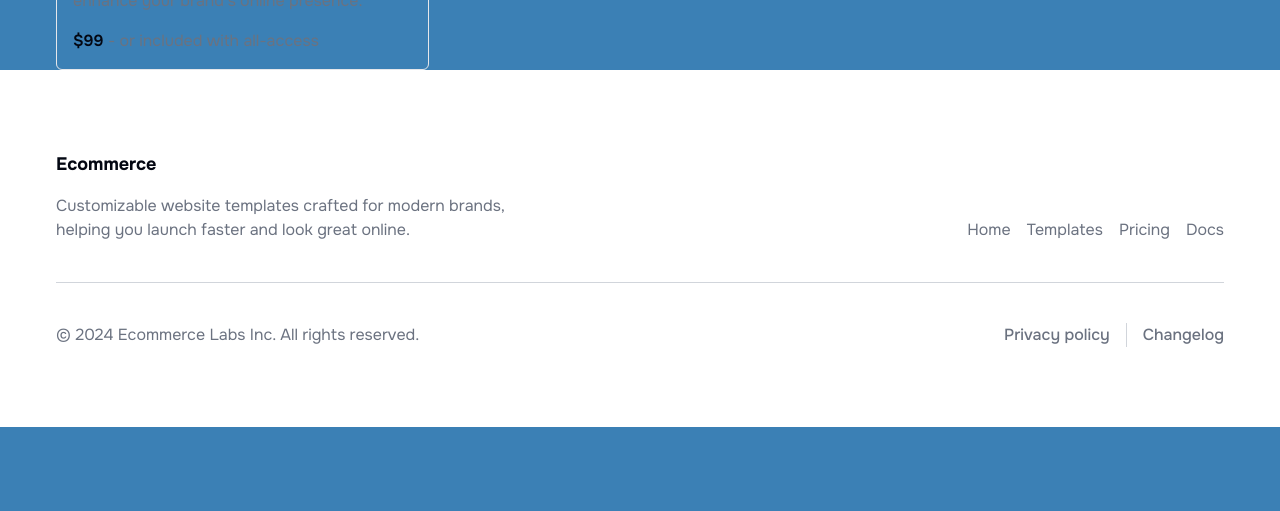
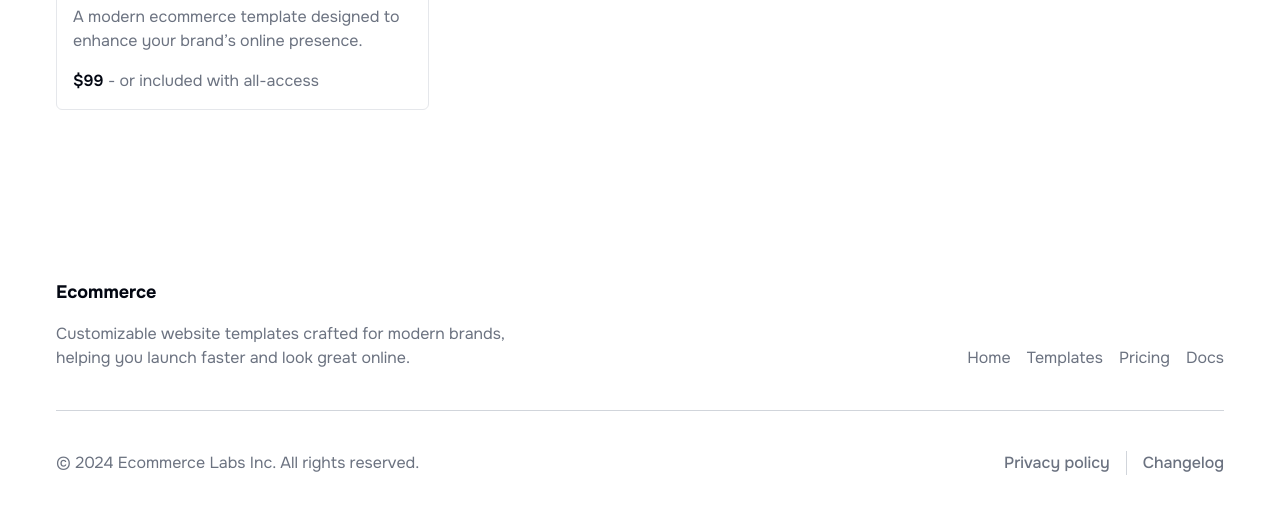
Before and after one commit to santiago-federici/templates-ecommerce, a Next.js app: page /templates in a window 1280 px wide. Shown: the part 963-1474 px from the top of the page. Before the commit the page ends 1390 px from the top, so only its background shows below. Built offline with nearby package versions, Linux system fonts and the light colour scheme.

Commit message:
fix: change spacings

```diff
--- a/src/app/layout.tsx
+++ b/src/app/layout.tsx
@@ -24,7 +24,7 @@ export default function RootLayout({
   return (
     <html lang="en">
       <body
-        className={`${onest.className} relative flex flex-col gap-10 bg-primary antialiased`}
+        className={`${onest.className} relative flex flex-col bg-primary antialiased`}
       >
         <Header />
         <main className="flex-1">{children}</main>
--- a/src/app/templates/page.tsx
+++ b/src/app/templates/page.tsx
@@ -7,7 +7,7 @@ import { templates } from "@/templates";
 
 export default async function TemplatesPage() {
   return (
-    <SectionWrapper>
+    <SectionWrapper sectionBgColor="bg-white" className="py-20">
       <div className="mx-auto grid w-fit grid-cols-1 gap-6 md:grid-cols-2 lg:grid-cols-3 xl:w-full xl:grid-cols-templates">
         {templates.map((template) => (
           <React.Fragment key={template.id}>
--- a/src/components/Footer.tsx
+++ b/src/components/Footer.tsx
@@ -6,7 +6,7 @@ export function Footer() {
     <footer className="relative -mt-10">
       <div className="absolute -z-10 size-full bg-white"></div>
 
-      <div className="wrapper flex flex-col gap-10 py-20">
+      <div className="wrapper flex flex-col gap-10 pb-10 pt-32">
         <div className="flex flex-col gap-10 lg:flex-row lg:items-end lg:justify-between">
           <div className="space-y-4">
             <h1 className="text-lg font-bold">Ecommerce</h1>
--- a/src/components/home-page/hero-section.tsx
+++ b/src/components/home-page/hero-section.tsx
@@ -5,7 +5,7 @@ import Button from "@/components/button";
 
 export default function HeroSection() {
   return (
-    <SectionWrapper className="relative flex flex-col overflow-hidden lg:max-h-[800px] lg:flex-row lg:justify-between">
+    <SectionWrapper className="relative mt-10 flex flex-col overflow-hidden lg:max-h-[800px] lg:flex-row lg:justify-between">
       <div className="flex w-full flex-col gap-6 lg:mt-40">
         <h1 className="text-3xl font-bold text-white">
           Beautifully crafted website templates to jumpstart your project.
```
